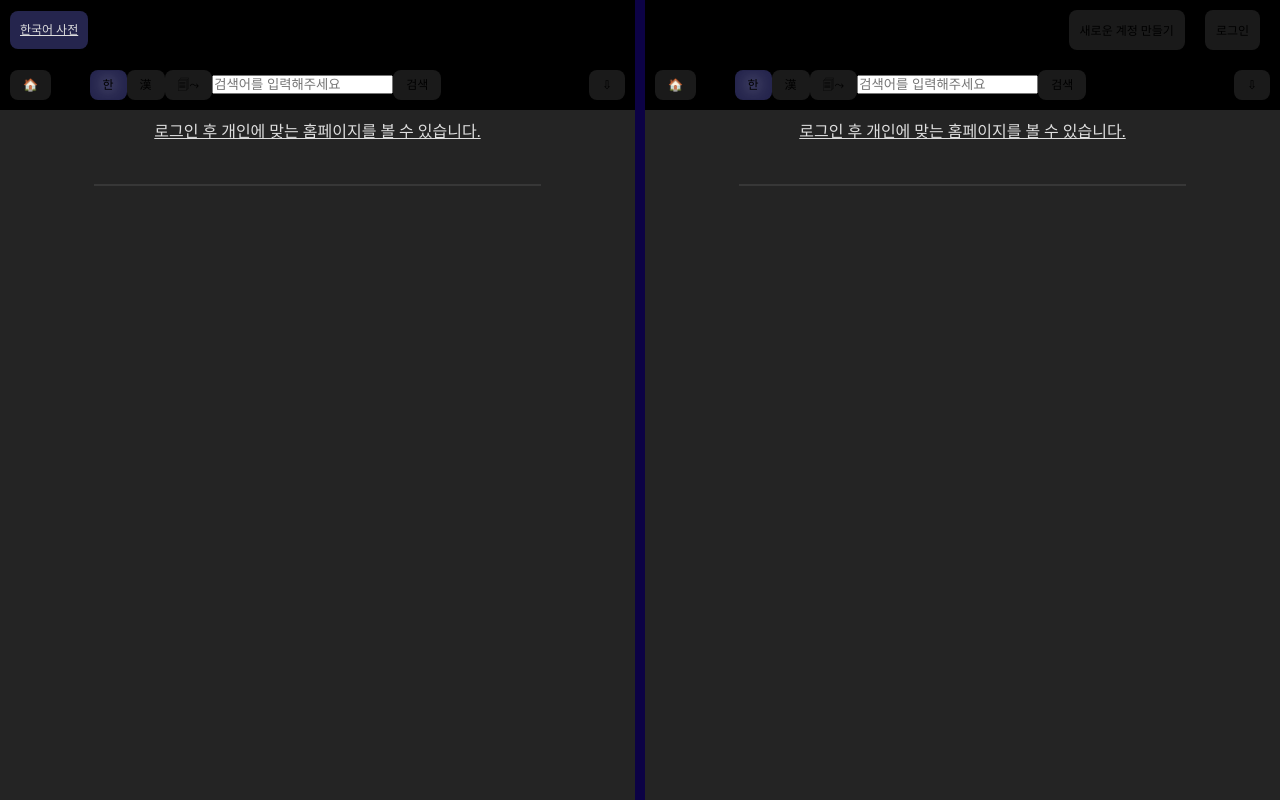
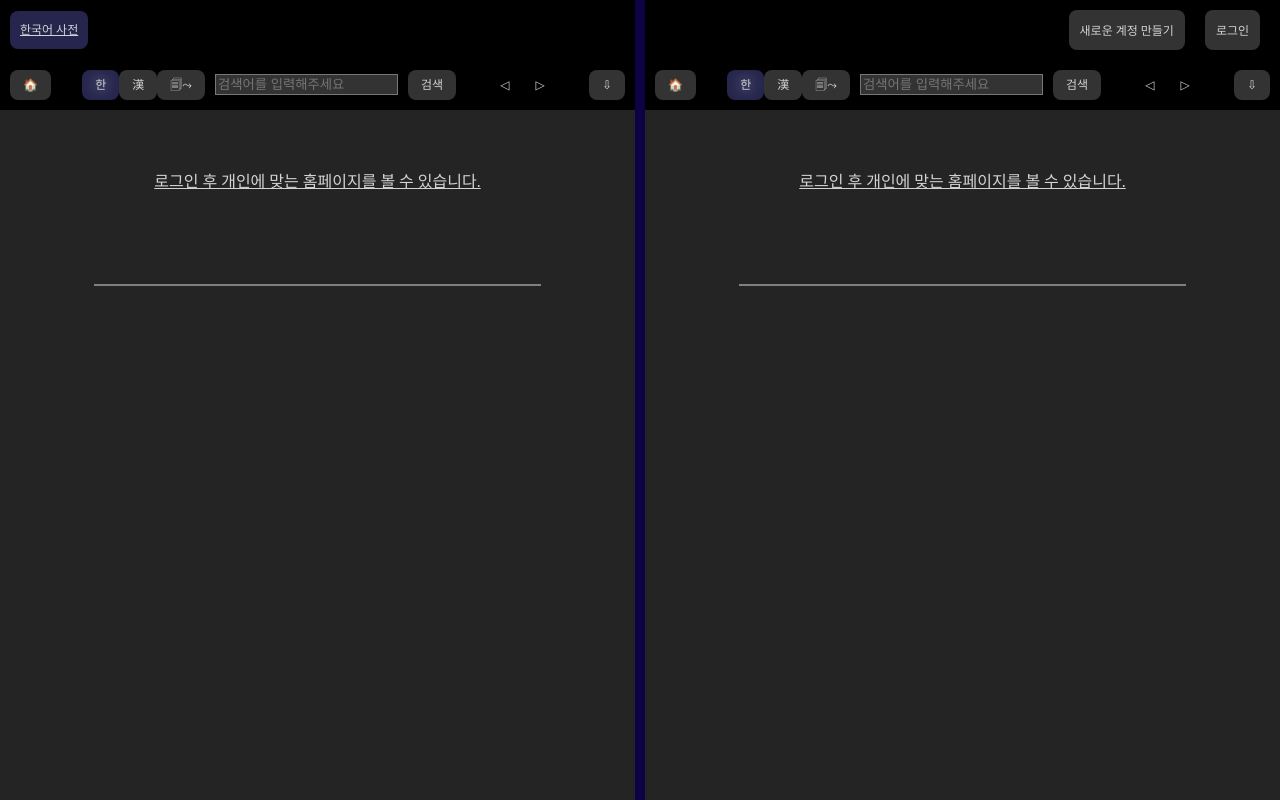
Before and after one commit to krduffy/korean-dictionary, a React (Vite) app in the folder frontend/vite_kordict/: page / in a window 1280 px wide. Built offline with nearby package versions, Linux system fonts and the light colour scheme.

Commit message:
removed color-scheme attribute

```diff
--- a/frontend/vite_kordict/src/app.css
+++ b/frontend/vite_kordict/src/app.css
@@ -9,6 +9,14 @@ ul {
     list-style: none;
 }
 
+a:link {
+    color: skyblue;
+}
+
+a:visited {
+    color: #dda0dd;
+}
+
 #main-page {
     --deepblue: #221c91;
     --deepred: #400903;
@@ -16,10 +24,19 @@ ul {
     --bluepurple: #25254d;
     --cyan: #344e61;
     --gold: rgb(218, 165, 32);
+    --shaded: #1a1a1a;
 }
 
 .shaded-background {
-    background-color: #1a1a1a;
+    background-color: var(--shaded);
+}
+
+input[type="text"],
+input[type="password"],
+textarea {
+    background-color: #333333;
+    border: 1px solid #777777;
+    color: lightgray;
 }
 
 .curved-box {
@@ -185,13 +202,14 @@ textarea {
 }
 
 button {
+    color: lightgray;
     border-radius: 8px;
     border: 1px solid transparent;
     padding: 10px;
     font-size: 12px;
     font-weight: 500;
     font-family: inherit;
-    background-color: #1a1a1a;
+    background-color: #333333;
     cursor: pointer;
     transition: border-color 0.25s;
 }
@@ -221,7 +239,7 @@ button:focus-visible {
 .horizontal-bar {
     width: 75%;
     height: 2px;
-    background-color: rgba(128, 128, 128, 0.2);
+    background-color: rgb(128, 128, 128);
     margin-left: 12.5%;
     margin-right: 12.5%;
 }
--- a/frontend/vite_kordict/src/components/accounts/account-styles.css
+++ b/frontend/vite_kordict/src/components/accounts/account-styles.css
@@ -1,5 +1,6 @@
 .login-box {
-    background-color: white;
+    background-color: var(--shaded);
+    border: 2px solid #777777;
     height: 200px;
     width: 250px;
     position: fixed;
@@ -7,11 +8,7 @@
     left: 50%;
     transform: translate(-50%, -50%);
     text-align: center;
-    padding: 3px;
-}
-
-.login-box > * {
-    color: black;
+    padding: 5px;
 }
 
 .input-container {
@@ -38,7 +35,7 @@
     height: 10%;
     width: 100%;
     padding: 3px;
-    margin-bottom: 10px;
+    margin-bottom: 20px;
 }
 
 #login-form-header {
@@ -84,6 +81,7 @@
     height: 100%;
     display: inline;
     vertical-align: middle;
+    margin-top: 10px;
 }
 
 #login-success-message {
--- a/frontend/vite_kordict/src/components/panel/fixed_header/SearchBar.jsx
+++ b/frontend/vite_kordict/src/components/panel/fixed_header/SearchBar.jsx
@@ -151,6 +151,8 @@ const SearchBar = () => {
                     type="text"
                     placeholder="검색어를 입력해주세요"
                     value={boxContent}
+                    className="lrmargin-10"
+                    style={{ padding: "2px" }}
                     onChange={(e) => {
                         setBoxContent(sanitize(e.target.value));
                     }}
--- a/frontend/vite_kordict/src/components/panel/home/HomePage.jsx
+++ b/frontend/vite_kordict/src/components/panel/home/HomePage.jsx
@@ -46,9 +46,14 @@ const HomePage = ({
     return (
         <React.Fragment>
             {authInfo["token"] == null ? (
-                <div className="lrpad-15 textcentered underlined">
-                    로그인 후 개인에 맞는 홈페이지를 볼 수 있습니다.
-                </div>
+                <>
+                    <div
+                        className="lrpad-15 textcentered underlined"
+                        style={{ marginTop: "50px", marginBottom: "50px" }}
+                    >
+                        로그인 후 개인에 맞는 홈페이지를 볼 수 있습니다.
+                    </div>
+                </>
             ) : (
                 <div>
                     {loading ? (
@@ -103,6 +108,9 @@ const ButtonSection = ({ setSeed, backToHanjaGameOrPushNewGame }) => {
         <div className="space-children-horizontal pad-10">
             <button
                 className="pad-10"
+                style={{
+                    borderColor: "#777777",
+                }}
                 onClick={() => {
                     const newSeed = Math.floor(Math.random() * 1000000);
 
@@ -124,6 +132,9 @@ const ButtonSection = ({ setSeed, backToHanjaGameOrPushNewGame }) => {
             </button>
             <button
                 className="pad-10"
+                style={{
+                    borderColor: "#777777",
+                }}
                 onClick={() => {
                     backToHanjaGameOrPushNewGame();
                 }}
@@ -133,6 +144,9 @@ const ButtonSection = ({ setSeed, backToHanjaGameOrPushNewGame }) => {
             </button>
             <button
                 className="pad-10"
+                style={{
+                    borderColor: "#777777",
+                }}
                 onClick={() => {
                     updateViewAndPushToHistory({
                         view: "get_unknown_words",
@@ -149,6 +163,9 @@ const ButtonSection = ({ setSeed, backToHanjaGameOrPushNewGame }) => {
             </button>
             <button
                 className="pad-10"
+                style={{
+                    borderColor: "#777777",
+                }}
                 onClick={() => {
                     updateViewAndPushToHistory({
                         view: "user_known_words",
@@ -165,6 +182,9 @@ const ButtonSection = ({ setSeed, backToHanjaGameOrPushNewGame }) => {
             </button>
             <button
                 className="pad-10"
+                style={{
+                    borderColor: "#777777",
+                }}
                 onClick={() => {
                     updateViewAndPushToHistory({
                         view: "user_study_words",
--- a/frontend/vite_kordict/src/components/panel/paginated_results/styles/korean-result-styles.css
+++ b/frontend/vite_kordict/src/components/panel/paginated_results/styles/korean-result-styles.css
@@ -37,6 +37,7 @@
     line-height: 1.5;
     list-style: none;
     padding: 0;
+    margin-bottom: 6px;
 }
 
 .korean-result-know-study-container {
--- a/frontend/vite_kordict/src/components/panel/review/hanja_game/SubmitArea.jsx
+++ b/frontend/vite_kordict/src/components/panel/review/hanja_game/SubmitArea.jsx
@@ -208,6 +208,7 @@ const IndividualWordFeedbackArea = ({ errorList }) => {
                 }}
                 style={{
                     backgroundColor: errorList.length > 0 ? "red" : "green",
+                    cursor: "help",
                 }}
             >
                 {errorList.length > 0 ? "⚠" : "☑"}
--- a/frontend/vite_kordict/src/components/panel/review/hanja_game/hanja-game-styles.css
+++ b/frontend/vite_kordict/src/components/panel/review/hanja_game/hanja-game-styles.css
@@ -196,11 +196,8 @@
 }
 
 .instruction-question-mark {
-    display: inline-block;
-    background-color: darkcyan;
+    background-color: var(--cyan);
     cursor: help;
-    border: thin white solid;
-    border-radius: 5px;
     padding: 15px;
 }
 
@@ -209,9 +206,15 @@
     place-items: center;
 }
 
+.instruction-question-mark,
 .hanja-game-submit-button {
-    background-color: goldenrod;
+    border: thin white solid;
+    border-radius: 5px;
     display: inline-block;
+}
+
+.hanja-game-submit-button {
+    background-color: var(--deepred);
 }
 
 .explanation-list {
--- a/frontend/vite_kordict/src/index.css
+++ b/frontend/vite_kordict/src/index.css
@@ -3,8 +3,6 @@
     line-height: 1.5;
     font-weight: 400;
 
-    color-scheme: light dark;
-    color: rgb(222, 222, 222);
     background-color: #242424;
 
     font-synthesis: none;
@@ -19,4 +17,5 @@
 body {
     margin: 0;
     place-items: center;
+    color: lightgray;
 }
```
